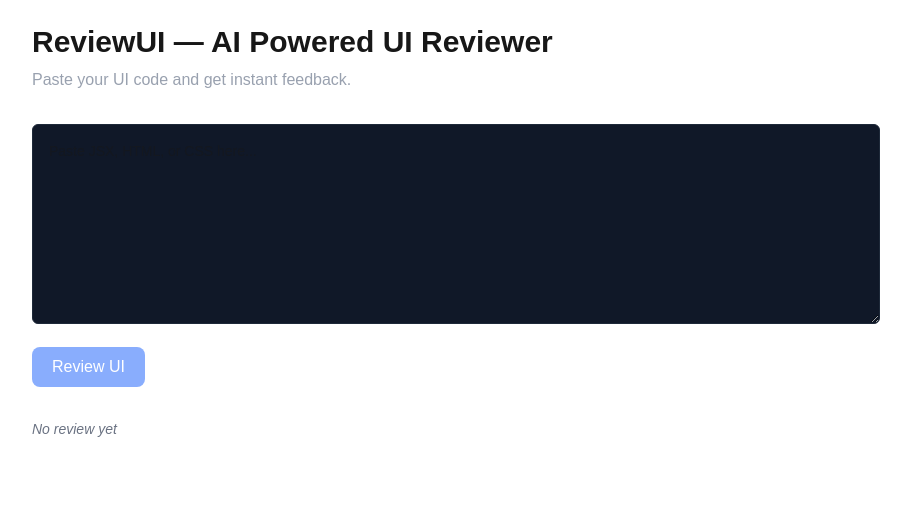
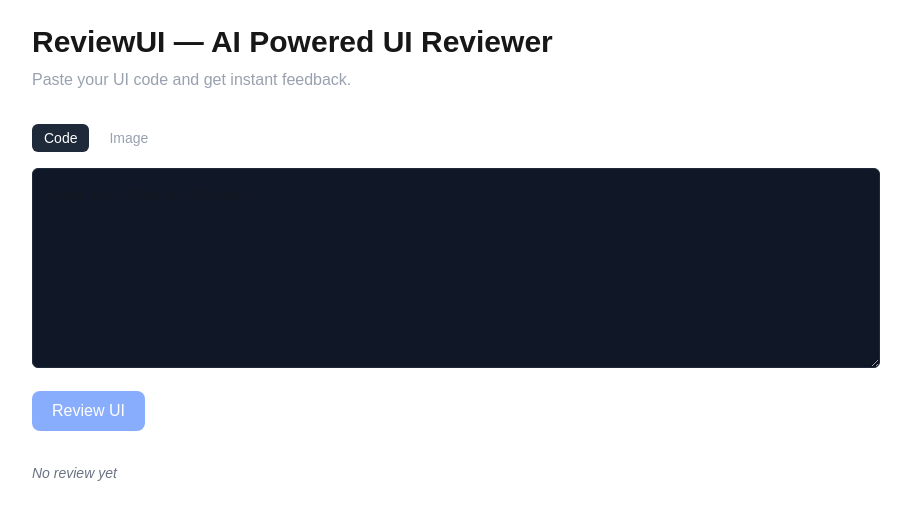
Before and after one commit to codingwolf-at/ai-ui-reviewer, a Next.js app: page / in a window 1280 px wide. Shown: the top 520 px of the page, without its empty margins (184-1095 px from the left). Built offline with nearby package versions, Linux system fonts and the light colour scheme.

Commit message:
Add input mode selection with tabs for Code and Image inputs in Home component. Introduce ImageInput and Tabs components, and define INPUT_TABS constant for better UI management.

```diff
--- a/src/app/page.tsx
+++ b/src/app/page.tsx
@@ -1,9 +1,16 @@
 "use client";
 import { useState } from "react";
+// constants
+import { INPUT_TABS } from "@/constants/ui";
+// types
+import { ReviewResult } from "@/types/review";
+// helpers
+import { getAIResponse } from "@/lib/api/review";
+// components
+import Tabs from "@/components/Tabs";
 import CodeInput from "@/components/CodeInput";
-import { getAIResponse } from "@/lib/api/review";
-import { ReviewResult } from "@/types/review";
 import ReviewCard from "@/components/ReviewCard";
+import ImageInput from "@/components/ImageInput";
 import SkeletonCard from "@/components/SkeletonCard";
 import PrimaryButton from "@/components/PrimaryButton";
 
@@ -12,6 +19,8 @@ export default function Home() {
     const [loading, setLoading] = useState(false);
     const [result, setResult] = useState<ReviewResult | null>(null);
     const [error, setError] = useState<string | null>(null);
+    const [inputMode, setInputMode] = useState(INPUT_TABS[0].id);
+    const [imageFile, setImageFile] = useState<File | null>(null);
 
     const handleInput = async () => {
         const startTime = Date.now();
@@ -55,9 +64,19 @@ export default function Home() {
                 </p>
             </header>
 
+            <Tabs
+                tabs={INPUT_TABS}
+                activeTab={inputMode}
+                onChange={setInputMode}
+            />
+
             {/* AI Input */}
             <section className="space-y-4">
-                <CodeInput value={code} onChange={setCode} disabled={loading} />
+                {inputMode === "code" ? (
+                    <CodeInput value={code} onChange={setCode} disabled={loading} />
+                ) : (
+                    <ImageInput onSelect={setImageFile} disabled={loading} />
+                )}
 
                 <PrimaryButton
                     onClick={handleInput}
--- /dev/null
+++ b/src/components/ImageInput.tsx
@@ -0,0 +1,29 @@
+"use client";
+
+type ImageInputProps = {
+    onSelect: (file: File) => void;
+    disabled?: boolean;
+};
+
+const ImageInput = ({ onSelect, disabled }: ImageInputProps) => {
+    return (
+        <label className="flex flex-col items-center justify-center border border-dashed border-gray-700 rounded-lg p-8 cursor-pointer hover:border-gray-500 transition-colors">
+            <input
+                type="file"
+                accept="image/*"
+                hidden
+                disabled={disabled}
+                onChange={(e) => {
+                    const file = e.target.files?.[0];
+                    if (file) onSelect(file);
+                }}
+            />
+
+            <p className="text-sm text-gray-400">
+                Click to upload UI screenshot
+            </p>
+        </label>
+    );
+};
+
+export default ImageInput;
--- /dev/null
+++ b/src/components/Tabs.tsx
@@ -0,0 +1,43 @@
+"use client";
+
+type TabItem = {
+    id: string;
+    label: string;
+};
+
+type TabsProps = {
+    tabs: TabItem[];
+    activeTab: TabItem["id"];
+    onChange: (id: TabItem["id"]) => void;
+};
+
+const Tabs = ({ tabs, activeTab, onChange }: TabsProps) => {
+    if (!tabs.length) return null;
+
+    return (
+        <div className="flex gap-2 mb-4">
+            {tabs.map(({ id, label }) => {
+                const isActive = activeTab === id;
+                return (
+                    <button
+                        key={id}
+                        onClick={() => onChange(id)}
+                        disabled={isActive}
+                        className={`
+                            px-3 py-1 rounded-md text-sm
+                            transition-colors cursor-pointer
+                            ${isActive
+                                ? "bg-gray-800 text-white cursor-default"
+                                : "text-gray-400 hover:text-white"
+                            }
+                        `}
+                    >
+                        {label}
+                    </button>
+                );
+            })}
+        </div>
+    );
+};
+
+export default Tabs;
--- /dev/null
+++ b/src/constants/ui.ts
@@ -0,0 +1,4 @@
+export const INPUT_TABS = [
+    { id: "code", label: "Code" },
+    { id: "image", label: "Image" }
+];
```
